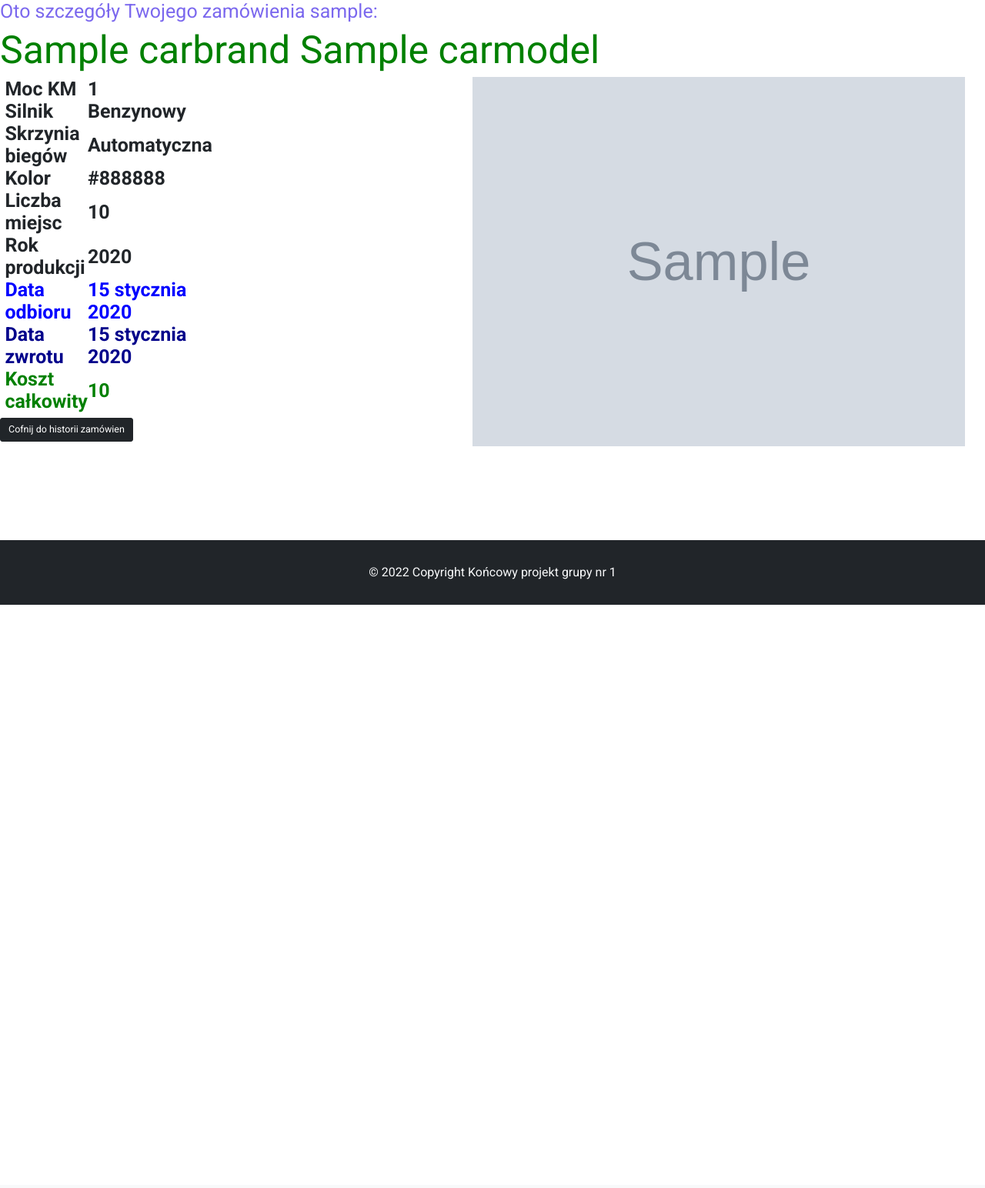
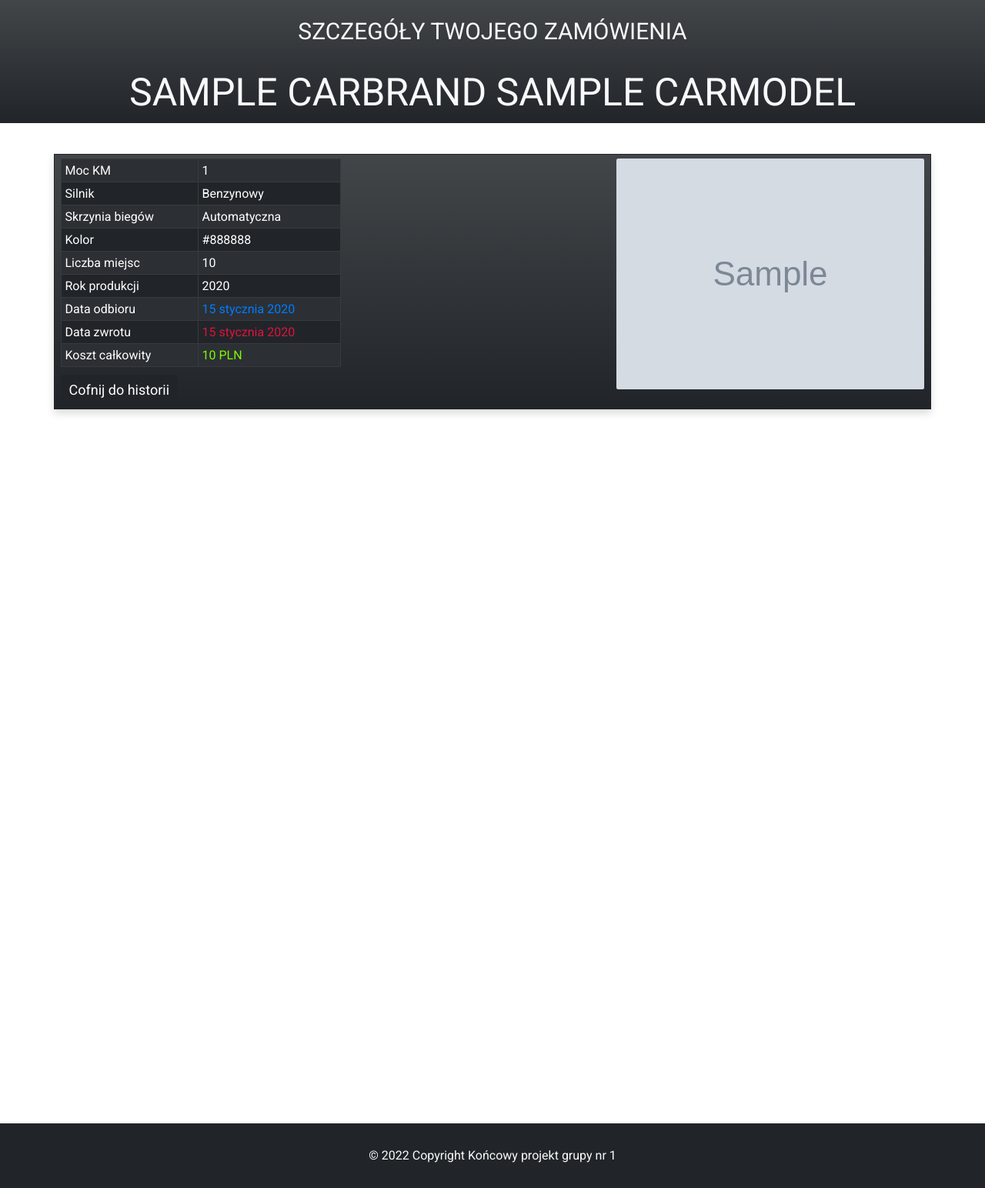
Before and after one commit to RomanH83/CarRentalSite, a Django app: page /carrent/order-detail/1/ in a window 1280 px wide. Shown: the part 80-1624 px from the top of the page at 77% size. Before the commit the page ends 866 px from the top, so only its background shows below. Run offline with Django 4.2, Linux system fonts and the light colour scheme; a user stored in the database is signed in; tables that the repository leaves empty hold one stand-in row (values such as "Sample post"); grey boxes marked "Sample" are stand-in pictures; some libraries are stand-ins or nearby versions.

Commit message:
stylize order_detail.html

```diff
--- a/carrent/carrentapp/templates/carrentapp/order_detail.html
+++ b/carrent/carrentapp/templates/carrentapp/order_detail.html
@@ -1,13 +1,16 @@
 {% extends 'carrentapp/base.html' %}
 {% block section_one %}
-<body>
 
-<h1 style="color: mediumslateblue">Oto szczegóły Twojego zamówienia {{ request.user.username }}: </h1>
-    <h2 style="color: green; font-size: 5rem ">{{ object.car.brand.brand_name }} {{ object.car.car_model }}</h2>
-    <img alt="car" id="detailimage" src="{{ object.car.car_image.url }}">
-<div style="height: auto; width: 50%">
-<table id="detailtable">
+<section class="top-hero projects-hero" xmlns="http://www.w3.org/1999/html">
+    <p class="top-hero-text text-light mb-0" style="font-size: 3rem; height: 40%; text-align: center">szczegóły Twojego zamówienia</p>
+    <p class="top-hero-text text-light mt-0" style="font-size: 5rem; height: 40%; text-align: center">{{ object.car.brand.brand_name }} {{ object.car.car_model }}</p>
+    <div class="hero-shadow bg-dark bg-gradient" style="height: 80%"></div>
+</section>
 
+<div class="container border border-dark shadow bg-dark bg-gradient">
+        <div class="row justify-content-md-center">
+            <div class="col-sm-4 mt-2 mb-2">
+                <table class="table table-responsive table-bordered table-hover table-striped table-dark">
                     <tr>
                         <td>Moc KM</td>
                         <td>{{ object.car.engine_power }}</td>
@@ -32,31 +35,35 @@
                         <td>Rok produkcji</td>
                         <td>{{ object.car.year_of_production }}</td>
                     </tr>
-  <tr style="color: blue">
+                    <tr>
                         <td>Data odbioru</td>
-    <td>{{ object.start_date }}</td>
+                        <td style="color: #007bff">{{ object.start_date }}</td>
                     </tr>
-  <tr style="color: darkblue">
+                    <tr>
                         <td>Data zwrotu</td>
-    <td>{{ object.return_date }}</td>
+                        <td style="color: crimson">{{ object.return_date }}</td>
                     </tr>
                     <tr style="color: green">
                         <td>Koszt całkowity</td>
-    <td>{{ object.rent_cost }}</td>
+                        <td style="color: lawngreen">{{ object.rent_cost }} PLN</td>
                     </tr>
-
                 </table>
                 {% if object.is_past %}
-        <a href="{% url 'history_order' %}" class="btn btn-dark btn-lg">Cofnij do historii zamówien</a>
+                    <a href="{% url 'history_order' %}" class="btn btn-dark btn-lg" style="font-size: large">Cofnij do historii</a>
                 {% elif object.is_future %}
-        <a href="{% url 'future_order' %}" class="btn btn-dark btn-lg">Cofnij do zaplanowanych zamówien</a>
-        <a href ="{% url 'order_update' order.id %}" class="btn btn-success btn-lg">Zmień terminy</a>
+                    <a href="{% url 'future_order' %}" class="btn btn-dark btn-lg" style="font-size: large">Cofnij do zaplanowanych</a>
+                    <a href ="{% url 'order_update' order.id %}" class="btn btn-success btn-lg" style="font-size: large">Zmień terminy</a>
                 {% else %}
-        <a href="{% url 'actual_order' %}" class="btn btn-dark btn-lg">Cofnij do aktuanych zamówien</a>
-        <a href ="{% url 'order_update' order.id %}" class="btn btn-success btn-lg">Przedłuż najem</a>
+                    <a href="{% url 'actual_order' %}" class="btn btn-dark btn-lg" style="font-size: large">Cofnij do aktuanych zamówien</a>
+                    <a href ="{% url 'order_update' order.id %}" class="btn btn-success btn-lg" style="font-size: large">Przedłuż najem</a>
                 {% endif %}
-
+                    {% csrf_token %}
             </div>
-</form>
-</body>
+            <div class="col-sm-8 mb-2 mt-2">
+                <img class="img-fluid rounded float-end" src="{{ object.car.car_image.url }}" alt="{{ car.color }} samochod">
+            </div>
+        </div>
+    </div>
+<div style="height:100vh"></div>
+<div style="visibility: hidden">{{ form }}</div>
 {% endblock %}
```
Lines whose indentation alone changed are shown as unchanged.
